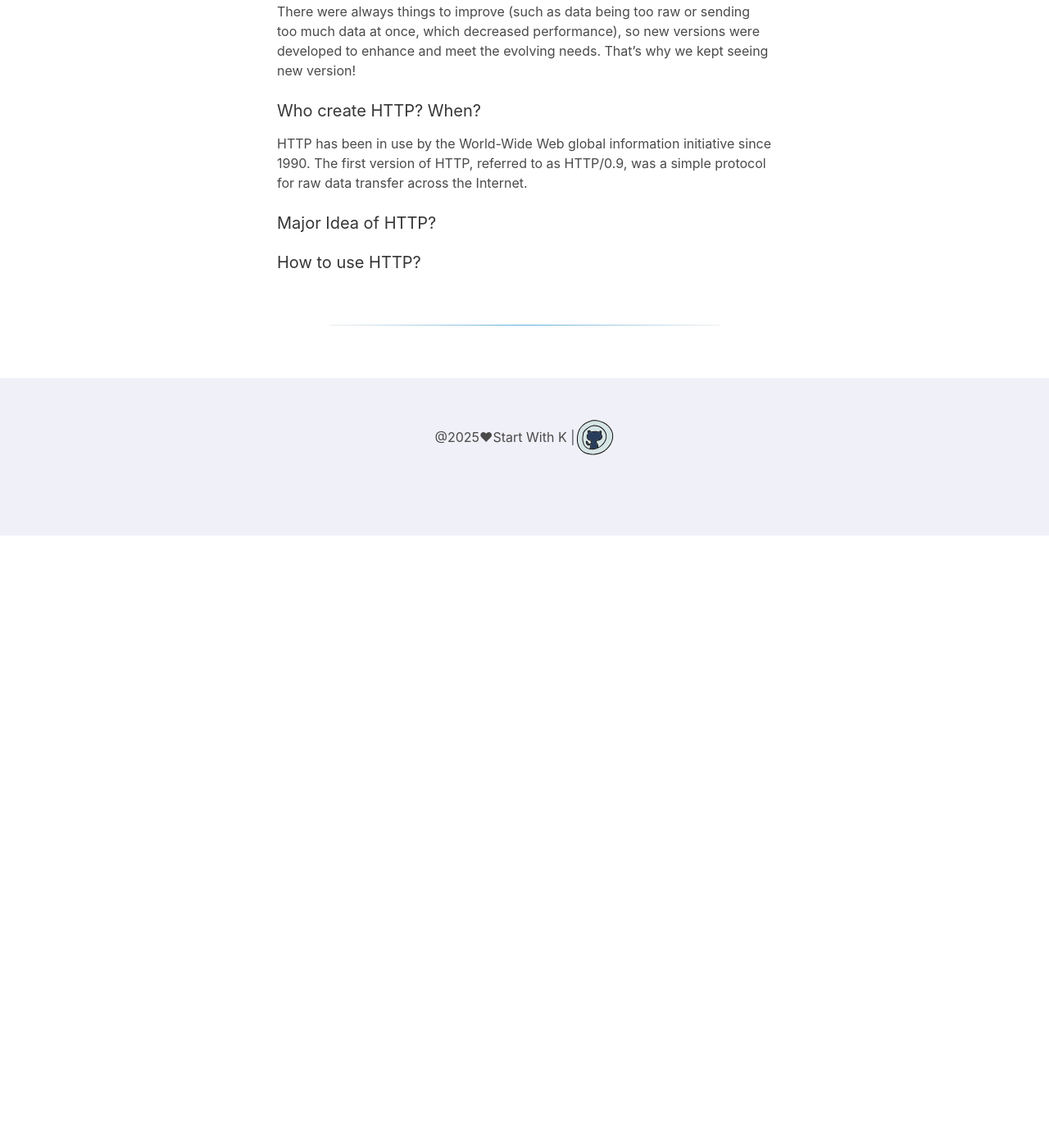
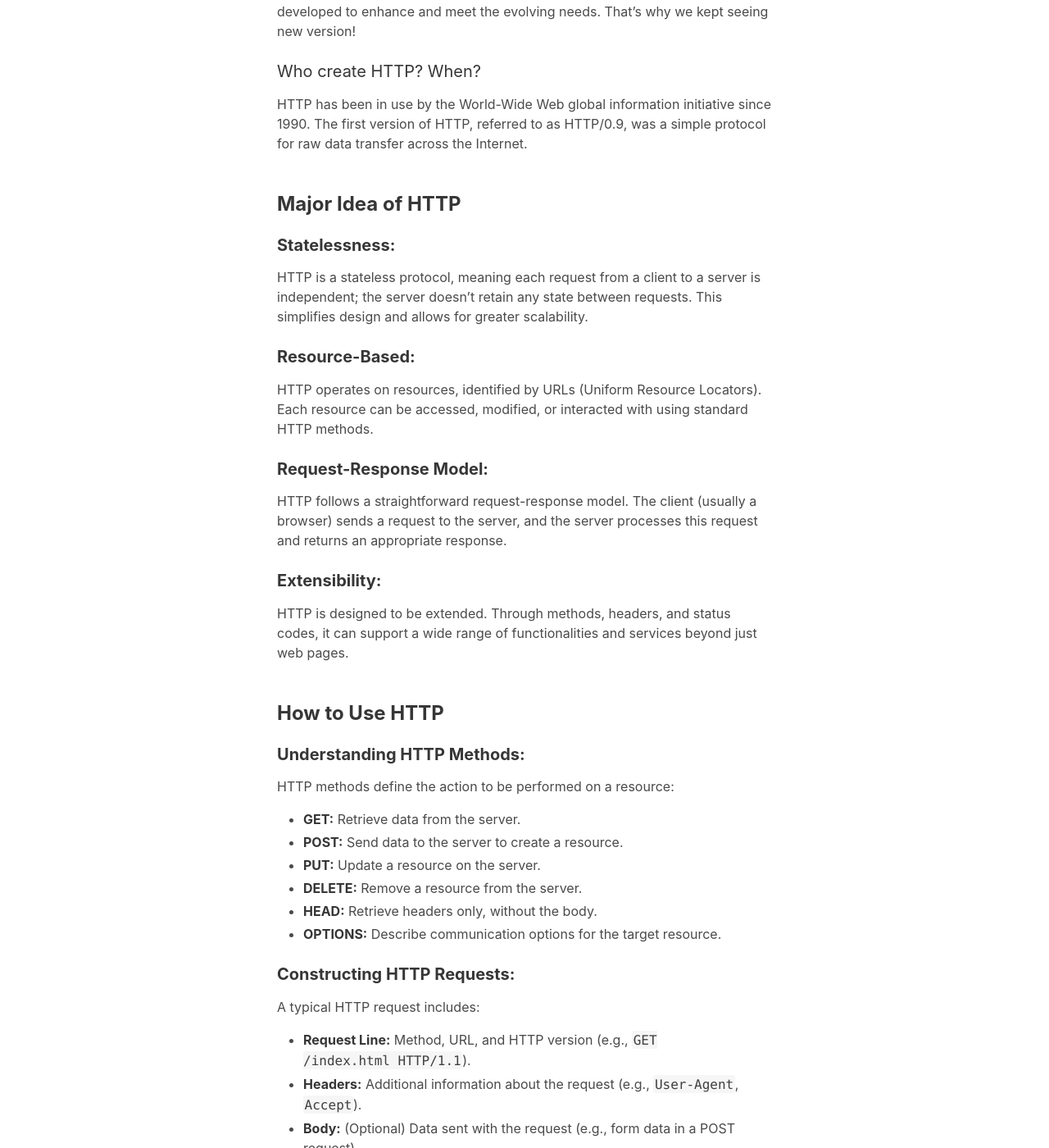
Before and after one commit to Katrinasms/katrina.sh_mainsite, a Jekyll site: the page built from en/_enPosts/2025-02-18-understand-http-protocol.md, in a window 1280 px wide and 1400 px high, scrolled down 1594 px. Shown: the whole window at 82% size. Built offline with Jekyll 4.4.1, drawn with Linux system fonts in a browser that asks for light colours; before the commit the page ends 2247 px from its top, so only the background shows below that; some of the changed text lies outside the part shown.

Commit message:
article: update http protocol

```diff
--- a/en/_enPosts/2025-02-18-understand-http-protocol.md
+++ b/en/_enPosts/2025-02-18-understand-http-protocol.md
@@ -22,7 +22,7 @@ I mainly go through part of the information provided in the **[Internet-draft of
 #### **What is HTTP?**
 HTTP, short for Hypertext Transfer Protocol, is an application-level protocol for distributed, collaborative, hypermedia information systems.
 
-It is a :
+It is a:
 - generic,
 - stateless,
 - object-oriented protocol which can be used for many tasks(such as name servers and distributed object management systems, through extension of its request methods)
@@ -37,15 +37,82 @@ That's why we have HTTP!
 
 There were always things to improve (such as data being too raw or sending too much data at once, which decreased performance), so new versions were developed to enhance and meet the evolving needs. That's why we kept seeing new version!
 
-
 #### Who create HTTP? When?
 HTTP has been in use by the World-Wide Web global information initiative since 1990.
 The first version of HTTP, referred to as HTTP/0.9, was a simple protocol for raw data transfer across the Internet.
 
+### **Major Idea of HTTP**
 
-#### Major Idea of HTTP?
+#### **Statelessness:**
+HTTP is a stateless protocol, meaning each request from a client to a server is independent; the server doesn't retain any state between requests. This simplifies design and allows for greater scalability.
 
-#### How to use HTTP?
+#### **Resource-Based:**
+HTTP operates on resources, identified by URLs (Uniform Resource Locators). Each resource can be accessed, modified, or interacted with using standard HTTP methods.
+
+#### **Request-Response Model:**
+HTTP follows a straightforward request-response model. The client (usually a browser) sends a request to the server, and the server processes this request and returns an appropriate response.
+
+#### **Extensibility:**
+HTTP is designed to be extended. Through methods, headers, and status codes, it can support a wide range of functionalities and services beyond just web pages.
+
+### **How to Use HTTP**
+
+#### **Understanding HTTP Methods:**
+HTTP methods define the action to be performed on a resource:
+- **GET:** Retrieve data from the server.
+- **POST:** Send data to the server to create a resource.
+- **PUT:** Update a resource on the server.
+- **DELETE:** Remove a resource from the server.
+- **HEAD:** Retrieve headers only, without the body.
+- **OPTIONS:** Describe communication options for the target resource.
+
+#### **Constructing HTTP Requests:**
+A typical HTTP request includes:
+- **Request Line:** Method, URL, and HTTP version (e.g., `GET /index.html HTTP/1.1`).
+- **Headers:** Additional information about the request (e.g., `User-Agent`, `Accept`).
+- **Body:** (Optional) Data sent with the request (e.g., form data in a POST request).
+
+#### **Interpreting HTTP Responses:**
+An HTTP response consists of:
+- **Status Line:** HTTP version, status code, and reason phrase (e.g., `HTTP/1.1 200 OK`).
+- **Headers:** Metadata about the response (e.g., `Content-Type`, `Set-Cookie`).
+- **Body:** The actual resource or data being returned (e.g., HTML content, JSON data).
+
+#### **Common HTTP Status Codes:**
+- **2xx Success:** The request was successfully received, understood, and accepted (e.g., `200 OK`).
+- **3xx Redirection:** Further action is needed to complete the request (e.g., `301 Moved Permanently`).
+- **4xx Client Error:** The request contains bad syntax or cannot be fulfilled (e.g., `404 Not Found`).
+- **5xx Server Error:** The server failed to fulfill a valid request (e.g., `500 Internal Server Error`).
+
+### **Client and Server Communication Steps**
+
+1. **Client Initiates Request:**
+   - The client sends an HTTP request to the server.
+
+2. **DNS Lookup:**
+   - Resolves the domain name to an IP address.
+
+3. **Establishing a TCP Connection:**
+   - The browser establishes a connection with the server. For HTTPS, an SSL/TLS handshake is performed.
+
+4. **Sending the HTTP Request:**
+   - The client sends the constructed HTTP request to the server.
+
+5. **Server Processing the Request:**
+   - The server processes the request and prepares an appropriate response.
+
+6. **Sending the HTTP Response:**
+   - The server sends the HTTP response back to the client.
+
+7. **Rendering the Response:**
+   - The browser receives and renders the response content.
+
+8. **Closing the Connection:**
+   - The connection may be closed or reused for multiple requests.
+
+### **Conclusion**
+Understanding the fundamental concepts and steps of HTTP communication helps in debugging and enhancing web performance. The HTTP protocol's simplicity and extensibility make it a cornerstone of web technology, enabling seamless interaction between clients and servers.
+
 
 
 
```
Also changed, not shown: other parts of en/_enPosts/2025-02-18-understand-http-protocol.md (+1 -1 lines).
